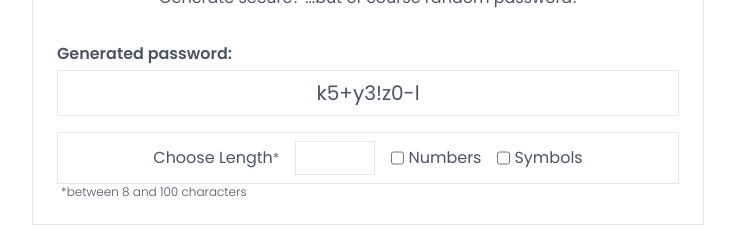
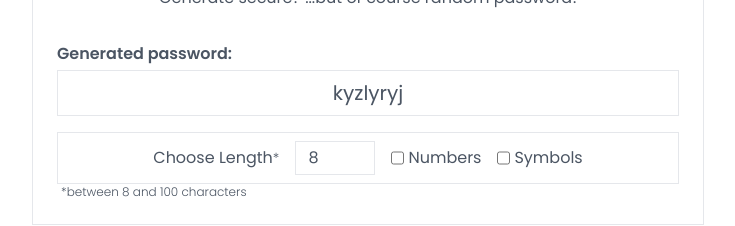
Before and after one commit to dkumza/password-generator-react, a React (Vite) app: page / in a window 1280 px wide. Shown: the part 143-369 px from the top of the page, without its empty margins (272-1007 px from the left). Built offline with nearby package versions, Linux system fonts and the light colour scheme.

Commit message:
generates password on change of input length

```diff
--- a/src/App.jsx
+++ b/src/App.jsx
@@ -6,12 +6,16 @@ import Options from "./components/Options";
 import "./App.css";
 
 function App() {
-   const [count, setCount] = useState(0);
+   const [length, setLength] = useState(8);
+
+   const handleLengthChange = (e) => {
+      setLength(e.target.value);
+   };
 
    return (
       <div className="max-w-full">
-         <Output />
-         <Options />
+         <Output length={length} handleLengthChange={handleLengthChange} />
+         <Options length={length} handleLengthChange={handleLengthChange} />
       </div>
    );
 }
--- a/src/components/Options.jsx
+++ b/src/components/Options.jsx
@@ -1,4 +1,5 @@
-export default function Options() {
+export default function Options({ length, handleLengthChange }) {
+   //    console.log(props);
    return (
       <div className="">
          <form className="flex border mt-4 gap-4  p-2 items-center justify-center">
@@ -10,6 +11,8 @@ export default function Options() {
                type="number"
                min="8"
                max="100"
+               value={length}
+               onChange={(e) => handleLengthChange(e)}
             />
             <div className="f-1 flex gap-1">
                <input type="checkbox" name="numbers" id="check-number" />
--- a/src/components/Output.jsx
+++ b/src/components/Output.jsx
@@ -1,28 +1,23 @@
+import { useState, useEffect } from "react";
 import { abc, numbers, symbols } from "../data";
 
-export default function Output() {
-   const length = 10;
+export default function Output({ length }) {
+   const [newPassw, setNewPassw] = useState("");
 
-   // RANDOM generator
+   useEffect(() => {
       const randomAbc = () => abc[Math.floor(Math.random() * abc.length)];
-   const randomNumber = () =>
-      numbers[Math.floor(Math.random() * numbers.length)];
-   const randomSymbol = () =>
-      symbols[Math.floor(Math.random() * symbols.length)];
 
       let newPasswArray = [];
-   let newPassw = "";
 
       const makeRandomPassw = (length) => {
-      for (let i = 0; i <= length; i++) {
+         for (let i = 0; i < length; i++) {
             if (newPasswArray.length < length) newPasswArray.push(randomAbc());
-         if (newPasswArray.length < length) newPasswArray.push(randomNumber());
-         if (newPasswArray.length < length) newPasswArray.push(randomSymbol());
-         newPassw = newPasswArray.join("");
          }
+         setNewPassw(newPasswArray.join(""));
       };
 
       makeRandomPassw(length);
+   }, [length]);
 
    return (
       <div className="border mt-1 text-center text-xl py-2 px-4 max-w-full break-all">
```
Lines whose indentation alone changed are shown as unchanged.
